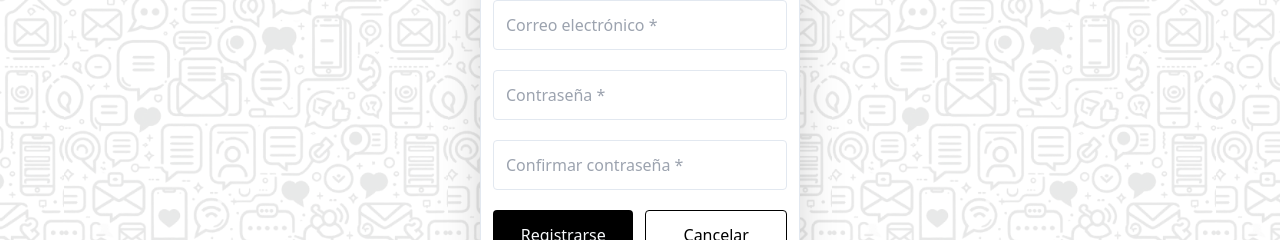
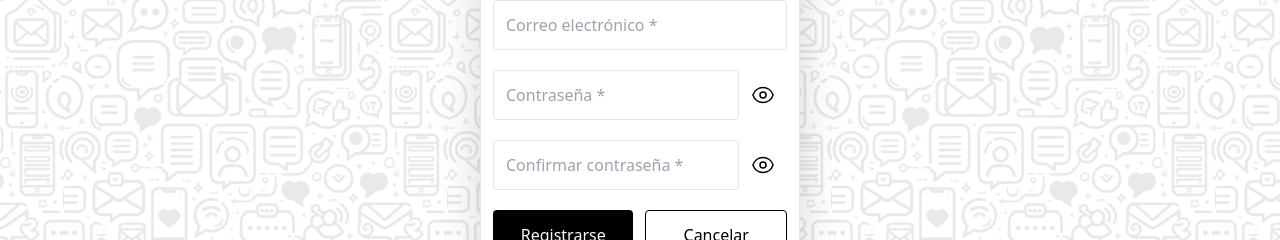
Before and after one commit to rvjosecarlos/taptapchat-fronted, a React (Vite) app: page / in a window 1280 px wide. Both pictures are taken after a click on the element "Regístrate". Shown: the part 327-567 px from the top of the page. Built offline with nearby package versions, Linux system fonts and the light colour scheme; no server answers.

Commit message:
Add show password to register form and fix the new message from new contact

```diff
--- a/src/components/ChatApp.tsx
+++ b/src/components/ChatApp.tsx
@@ -13,7 +13,6 @@
 import Spinner from "./Spinner";
 import { logout } from "../api/authAPI";
 import Logo from "./Logo";
-import { createBackup } from "../services/backupProcess/backupProcess";
 
 let render = 0;
 
@@ -78,6 +77,19 @@
             const res: ServerResponse = await getPendingMessages(userProfile!.id);
             if( res.success && res.data ){
                 const mensajes: Message[] = JSON.parse(JSON.stringify(res.data));
+
+                await getContactos();
+
+                mensajes.map( async (mensaje) => {
+                    // Valida que todos los usuarios existan y si no crea el contacto
+                    if( !appZustandStore.useContactListStore.getState().contactos.find( contacto => contacto.id === mensaje.contactId ) ){
+                        console.log("Creando contactos");
+                        const resSearchContact: ServerResponse = await searchContactById(mensaje.contactId);
+                        const msg = { message: await decryptMessage(mensaje.message) }
+                        createNewContact(resSearchContact, msg );
+                    }
+                });
+
 
                 // Crear un arreglo de promesas para pasarlas a promise.all y pueda bloquear el codigo para que no se siga
                 const promesas = mensajes.map(async (mensaje) => {
@@ -165,30 +177,7 @@
                         // Revisa que el contacto exista el la lista y si no, se crea
                         const resSearchContact: ServerResponse = await searchContactById(resWS.originUserId);
                         if( !appZustandStore.useContactListStore.getState().contactos.find(  contacto => contacto.id === resWS.originUserId ) ){
-                            console.log("ENTROO EN EL ELSE");
-
-                            // Se prepara el nuevo contacto
-                            const newContact = {
-                                "id": JSON.parse(JSON.stringify(resSearchContact.data))!.id,
-                                "nameContact": JSON.parse(JSON.stringify(resSearchContact.data))!.name,
-                                "emailContact": JSON.parse(JSON.stringify(resSearchContact.data))!.email,
-                                "toList": false,
-                                "lastMessage": mensaje.message,
-                                "online": false,
-                                "timeDisconnected": 0,
-                                "leido": false,
-                                "userId": userProfile!.id,
-                                "imgUrl": JSON.parse(JSON.stringify(resSearchContact.data)).imgUrl
-                            };
-
-                            console.log("Nuevo contacto",newContact);
-
-                            dataUser.addContact(newContact);
-
-
-                            // Renderiza el nuevo contacto
-                            setContactosFiltrados([...appZustandStore.useContactListStore.getState().contactos, { ...newContact, online: true }]);
-                            setContactos([...appZustandStore.useContactListStore.getState().contactos, { ...newContact, online: true }]);
+                            createNewContact( resSearchContact, mensaje );
                         }
                         else{
                             actualizarStatusContactos({resWS, estado: true, mensaje: mensaje.message});
@@ -342,6 +331,32 @@
         };
     };
 
+    const createNewContact = (resSearchContact: ServerResponse, mensaje: { message: string }) => {
+
+        // Se prepara el nuevo contacto
+        const newContact = {
+            "id": JSON.parse(JSON.stringify(resSearchContact.data))!.id,
+            "nameContact": JSON.parse(JSON.stringify(resSearchContact.data))!.name,
+            "emailContact": JSON.parse(JSON.stringify(resSearchContact.data))!.email,
+            "toList": false,
+            "lastMessage": mensaje.message,
+            "online": false,
+            "timeDisconnected": 0,
+            "leido": false,
+            "userId": userProfile!.id,
+            "imgUrl": JSON.parse(JSON.stringify(resSearchContact.data)).imgUrl
+        };
+
+        console.log("Nuevo contacto",newContact);
+
+        dataUser.addContact(newContact);
+
+
+        // Renderiza el nuevo contacto
+        setContactosFiltrados([...appZustandStore.useContactListStore.getState().contactos, { ...newContact, online: true }]);
+        setContactos([...appZustandStore.useContactListStore.getState().contactos, { ...newContact, online: true }]);
+    }
+
     return (
         <div
             className={`flex h-screen w-full p-3 ${ darkMode ? "bg-[#121212]" : "bg-white" }`}
--- a/src/components/Options/OptionsModal.tsx
+++ b/src/components/Options/OptionsModal.tsx
@@ -39,6 +39,7 @@
         setWscStore(null);
         setHistoryMessage([]);
         setUserProfile(null);
+        location.reload();
     };
 
     return (
--- a/src/components/areaChat/EmojisContainer.tsx
+++ b/src/components/areaChat/EmojisContainer.tsx
@@ -1,3 +1,4 @@
+import { memo } from "react";
 import { Suspense } from "react";
 import { categorias, emojis } from "../../emojis/emojist";
 import { appZustandStore } from "../../store";
@@ -7,7 +8,7 @@
     setMsj: React.Dispatch<React.SetStateAction<string>>
 }
 
-export default function EmojisContainer({ setMsj }: EmojisContainerProps){
+function EmojisContainer({ setMsj }: EmojisContainerProps){
     const darkMode = appZustandStore.useAppDarkStore( state => state.darkMode );
 
     const handleClickEmoji = (indiceEmoji: number) => {
@@ -43,3 +44,5 @@
         </Suspense>
     )
 }
+
+export default memo(EmojisContainer);
--- a/src/components/registro/Registro.tsx
+++ b/src/components/registro/Registro.tsx
@@ -3,6 +3,7 @@
 import { appZustandStore } from "../../store";
 import { confirmAccount, createAccount, requestNewToken } from "../../api/authAPI";
 import Spinner from "../Spinner";
+import ShowPassword from "./ShowPassword";
 
 const nuevoUsuario = {
     name: "",
@@ -23,6 +24,7 @@
     const [spinner, setSpinner] = useState(false);
     const [hiddenAceptar, setHiddenAceptar] = useState(false);
     const [token, setToken] = useState( tokenParam ? tokenParam : "");
+    const [ showPass, setShowPass ] = useState( false );
 
     const handleSubmit = async () => {
 
@@ -114,26 +116,38 @@
                         setError("");
                     }}
                 />
+                <div className="flex justify-between items-center">
                     <input
-                    type="password"
+                        type={ showPass ? "text" : "password" }
                         placeholder="Contraseña *"
-                    className="p-3 border border-slate-200 rounded"
+                        className="p-3 border border-slate-200 rounded w-full"
                         value={dataUsuario.password}
                         onChange={(e) => {
                             setDataUsuario((state) => ({...state, password: e.target.value}) );
                             setError("");
                         }}
                     />
+                    <ShowPassword
+                        setShowPass={setShowPass}
+                        showPass={showPass}
+                    />
+                </div>
+                <div className="flex justify-between items-center">
                     <input
-                    type="password"
+                        type={ showPass ? "text" : "password" }
                         placeholder="Confirmar contraseña *"
-                    className="p-3 border border-slate-200 rounded"
+                        className="p-3 border border-slate-200 rounded w-full"
                         value={dataUsuario.passwordConfirm}
                         onChange={(e) => {
                             setDataUsuario((state) => ({...state, passwordConfirm: e.target.value}) );
                             setError("");
                         }}
                     />
+                    <ShowPassword
+                        setShowPass={setShowPass}
+                        showPass={showPass}
+                    />
+                </div>
                 {
                     spinner ?
                         <Spinner/>
--- /dev/null
+++ b/src/components/registro/ShowPassword.tsx
@@ -0,0 +1,26 @@
+type ShowPasswordProps = {
+    setShowPass: React.Dispatch<React.SetStateAction<boolean>>
+    showPass: boolean
+}
+
+export default function ShowPassword({ setShowPass, showPass }: ShowPasswordProps){
+
+    return (
+        <div
+            className="cursor-pointer p-3"
+            onMouseDown={() => setShowPass(!showPass)}
+        >
+            {
+                showPass ?
+                    <svg xmlns="http://www.w3.org/2000/svg" fill="none" viewBox="0 0 24 24" strokeWidth={1.5} stroke="currentColor" className="size-6">
+                        <path strokeLinecap="round" strokeLinejoin="round" d="M3.98 8.223A10.477 10.477 0 0 0 1.934 12C3.226 16.338 7.244 19.5 12 19.5c.993 0 1.953-.138 2.863-.395M6.228 6.228A10.451 10.451 0 0 1 12 4.5c4.756 0 8.773 3.162 10.065 7.498a10.522 10.522 0 0 1-4.293 5.774M6.228 6.228 3 3m3.228 3.228 3.65 3.65m7.894 7.894L21 21m-3.228-3.228-3.65-3.65m0 0a3 3 0 1 0-4.243-4.243m4.242 4.242L9.88 9.88" />
+                    </svg>
+                :
+                    <svg xmlns="http://www.w3.org/2000/svg" fill="none" viewBox="0 0 24 24" strokeWidth={1.5} stroke="currentColor" className="size-6">
+                        <path strokeLinecap="round" strokeLinejoin="round" d="M2.036 12.322a1.012 1.012 0 0 1 0-.639C3.423 7.51 7.36 4.5 12 4.5c4.638 0 8.573 3.007 9.963 7.178.07.207.07.431 0 .639C20.577 16.49 16.64 19.5 12 19.5c-4.638 0-8.573-3.007-9.963-7.178Z" />
+                        <path strokeLinecap="round" strokeLinejoin="round" d="M15 12a3 3 0 1 1-6 0 3 3 0 0 1 6 0Z" />
+                    </svg>
+            }
+        </div>
+    )
+}
```
Lines whose indentation alone changed are shown as unchanged.
